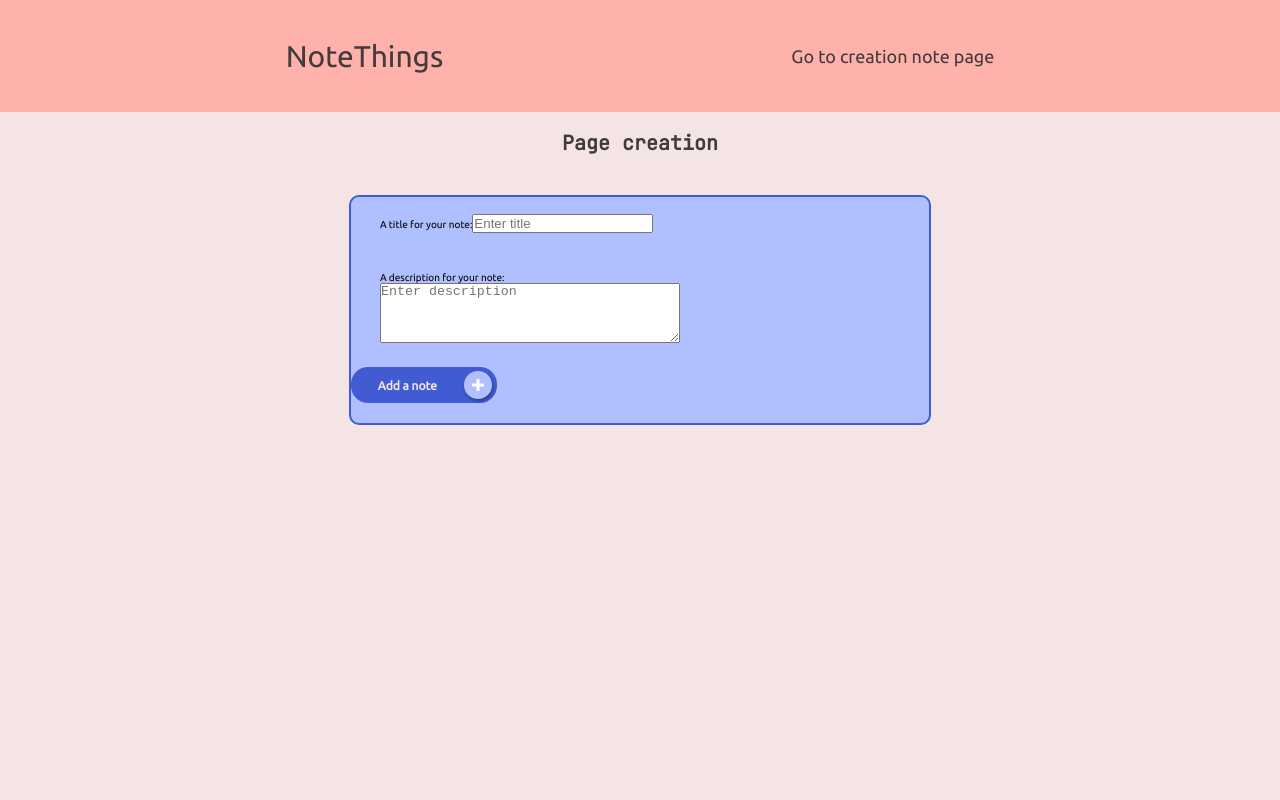
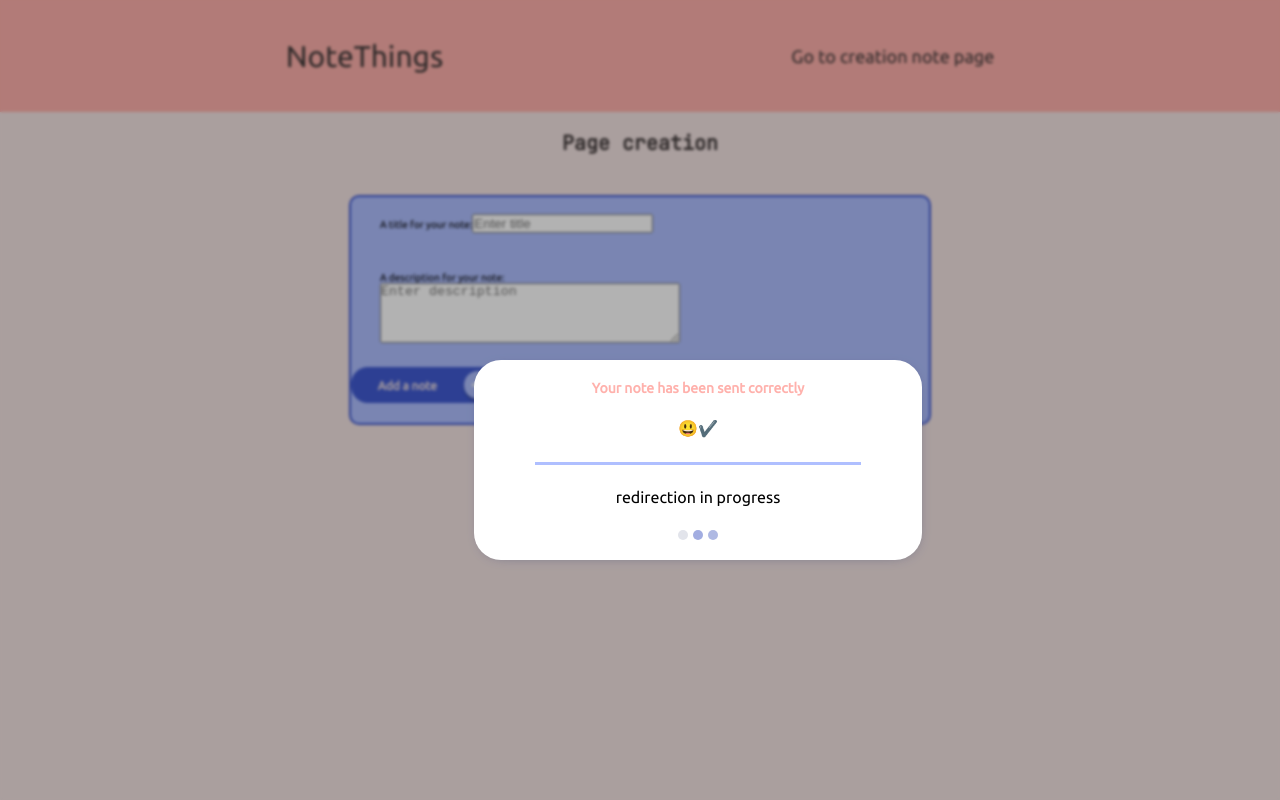
Before and after one commit to Mauh33/NoteThings-2, a React (Vite) app: page /creation-of-note in a window 1280 px wide. Both pictures are taken after typing "Sample", "Sample" into the empty fields and a click on the button "Add a note". Shown: the top 800 px of the page. Built offline with nearby package versions, Linux system fonts and the light colour scheme.

Commit message:
add dialog modal when submit in component, style

```diff
--- a/src/pages/Creationpage.jsx
+++ b/src/pages/Creationpage.jsx
@@ -1,6 +1,7 @@
 import React, { useState } from "react";
 import "../styles/pages/_creationpage.scss";
 import "../styles/components-style/_btn.scss";
+import { redirect } from "react-router-dom";
 
 const generateUniqueKey = () => {
   const timeStamp = new Date().getTime();
@@ -15,6 +16,17 @@ function Creationpage({ title }) {
     title: "",
     noteText: "",
   });
+
+  const [showModal, setShowModal] = useState(false);
+
+  const redirectPageAfterSuccess = () => {
+    if (!formData.title || !formData.noteText) {
+      console.error("you have to write your note before sending it");
+    } else {
+      console.log("success !");
+      return redirect("/");
+    }
+  };
 
   const handleSubmit = e => {
     e.preventDefault();
@@ -32,9 +44,8 @@ function Creationpage({ title }) {
       noteText: "",
     });
 
-    alert(
-      "Your note has been added to your list, click on NoteThings to have a view"
-    );
+    setShowModal(true);
+    // redirectPageAfterSuccess();
   };
 
   return (
@@ -55,6 +66,7 @@ function Creationpage({ title }) {
               id='title'
               value={formData.title}
               placeholder='Enter title'
+              minLength={5}
               maxLength={30}
               onChange={e =>
                 setFormData({ ...formData, title: e.target.value })
@@ -67,6 +79,7 @@ function Creationpage({ title }) {
               placeholder='Enter description'
               name='text'
               value={formData.noteText}
+              minLength={10}
               maxLength={120}
               onChange={e =>
                 setFormData({ ...formData, noteText: e.target.value })
@@ -74,7 +87,11 @@ function Creationpage({ title }) {
             />
           </label>
           <div className='button-bloc'>
-            <button type='submit' className='btn-note'>
+            <button
+              type='submit'
+              className='btn-note'
+              onClick={() => setShowModal(true)}
+            >
               <p>Add a note</p>
               <div className='round-container'>
                 <div className='plus-sign'></div>
@@ -83,6 +100,25 @@ function Creationpage({ title }) {
           </div>
         </form>
       </section>
+      {showModal && (
+        <div className={`dialog-bloc ${showModal ? "active" : ""}`}>
+          <dialog
+            className='successModal'
+            open
+            onClose={() => setShowModal(false)}
+          >
+            <p className='success-message'>Your note has been sent correctly</p>
+            <span className='emote-success'>😃✔️</span>
+            <span className='underline'></span>
+            <p className='redirection-p'>redirection in progress</p>
+            <div class='snippet' data-title='dot-flashing'>
+              <div class='stage'>
+                <div class='dot-flashing'></div>
+              </div>
+            </div>
+          </dialog>
+        </div>
+      )}
     </>
   );
 }
--- a/src/styles/pages/_creationpage.scss
+++ b/src/styles/pages/_creationpage.scss
@@ -43,6 +43,133 @@ textarea {
   height: 60px;
 }
 
+.dialog-bloc {
+  position: fixed;
+  width: 100%;
+  height: 100%;
+  top: 0;
+  left: 0;
+  right: 0;
+  bottom: 0;
+  z-index: 2;
+  background-color: rgba(0, 0, 0, 0);
+  transition: background-color 5ms ease-in-out, backdrop-filter 8ms ease-in;
+}
+
+.dialog-bloc.active {
+  background-color: rgba(0, 0, 0, 0.3);
+  backdrop-filter: blur(0.15rem);
+}
+
+.successModal {
+  min-width: 300px;
+  width: 35vw;
+  height: 25vh;
+  border-radius: 2.7rem;
+  border-style: none;
+  box-shadow: 1px 2px 15px -8px hsl(229, 22%, 40%);
+  position: absolute;
+  z-index: 2;
+  top: 45%;
+  left: 37%;
+  animation: dialog-appear 0.5s ease forwards;
+  display: flex;
+  flex-direction: column;
+  align-content: center;
+  justify-content: space-between;
+  padding: 2rem;
+}
+
+.success-message {
+  color: $primary-color;
+  font-weight: 800;
+  font-size: 1.4rem;
+  white-space: nowrap;
+  align-self: center;
+}
+
+.underline {
+  width: 80%;
+  height: 3px;
+  background-color: $third-color;
+  position: relative;
+  left: 10%;
+}
+
+.emote-success {
+  font-size: $ft-small;
+  text-align: center;
+}
+
+.redirection-p {
+  align-self: center;
+  font-size: $ft-small;
+  font-weight: 550;
+}
+
+@keyframes dialog-appear {
+  from {
+    transform: scale(0.5);
+    opacity: 0;
+  }
+  to {
+    transform: scale(1);
+    opacity: 1;
+  }
+}
+
+.snippet {
+  align-self: center;
+}
+
+.dot-flashing {
+  position: relative;
+  width: 10px;
+  height: 10px;
+  border-radius: 5px;
+  background-color: $element-color;
+  color: $element-color;
+  animation: dot-flashing 1s infinite linear alternate;
+  animation-delay: 0.5s;
+}
+.dot-flashing::before,
+.dot-flashing::after {
+  content: "";
+  display: inline-block;
+  position: absolute;
+  top: 0;
+}
+.dot-flashing::before {
+  left: -15px;
+  width: 10px;
+  height: 10px;
+  border-radius: 5px;
+  background-color: $element-color;
+  color: $element-color;
+  animation: dot-flashing 1s infinite alternate;
+  animation-delay: 0s;
+}
+.dot-flashing::after {
+  left: 15px;
+  width: 10px;
+  height: 10px;
+  border-radius: 5px;
+  background-color: $element-color;
+  color: $element-color;
+  animation: dot-flashing 1s infinite alternate;
+  animation-delay: 1s;
+}
+
+@keyframes dot-flashing {
+  0% {
+    background-color: $element-color;
+  }
+  50%,
+  100% {
+    background-color: rgba($color: #e2e4ebd4, $alpha: 1);
+  }
+}
+
 @include from(lg) {
   textarea {
     width: 300px;
```
